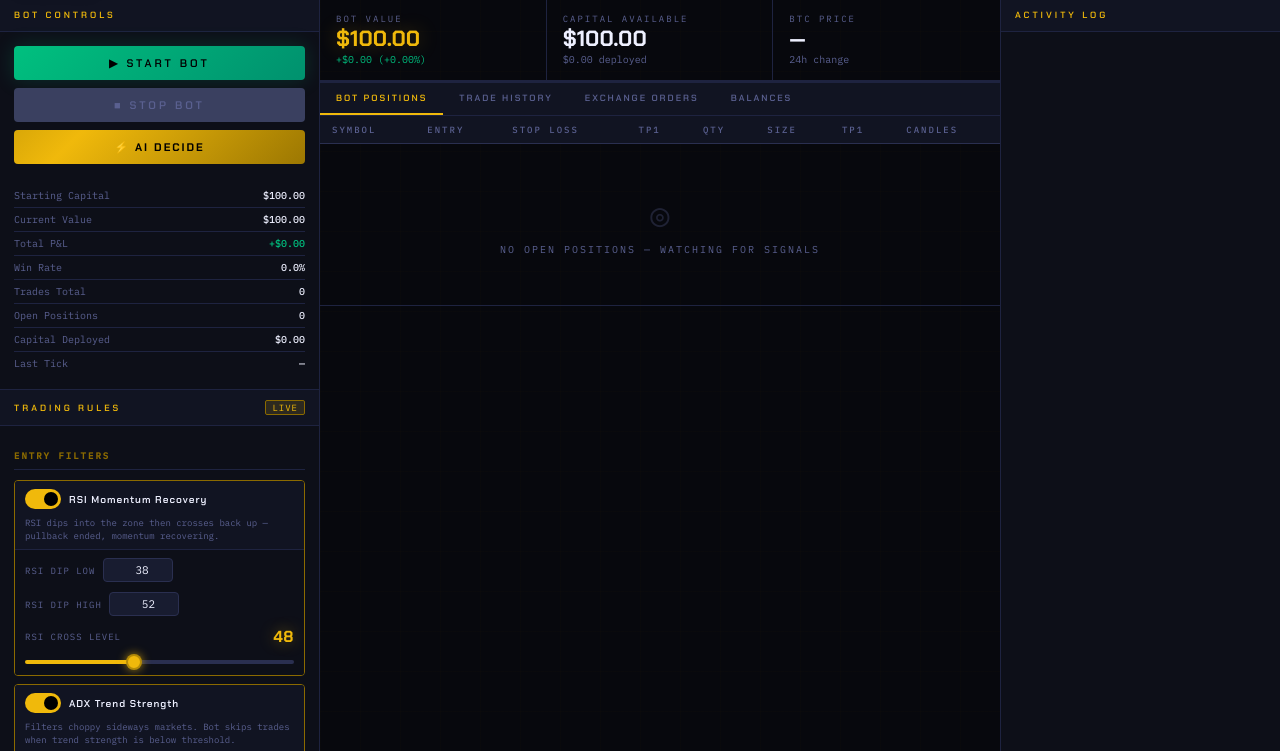
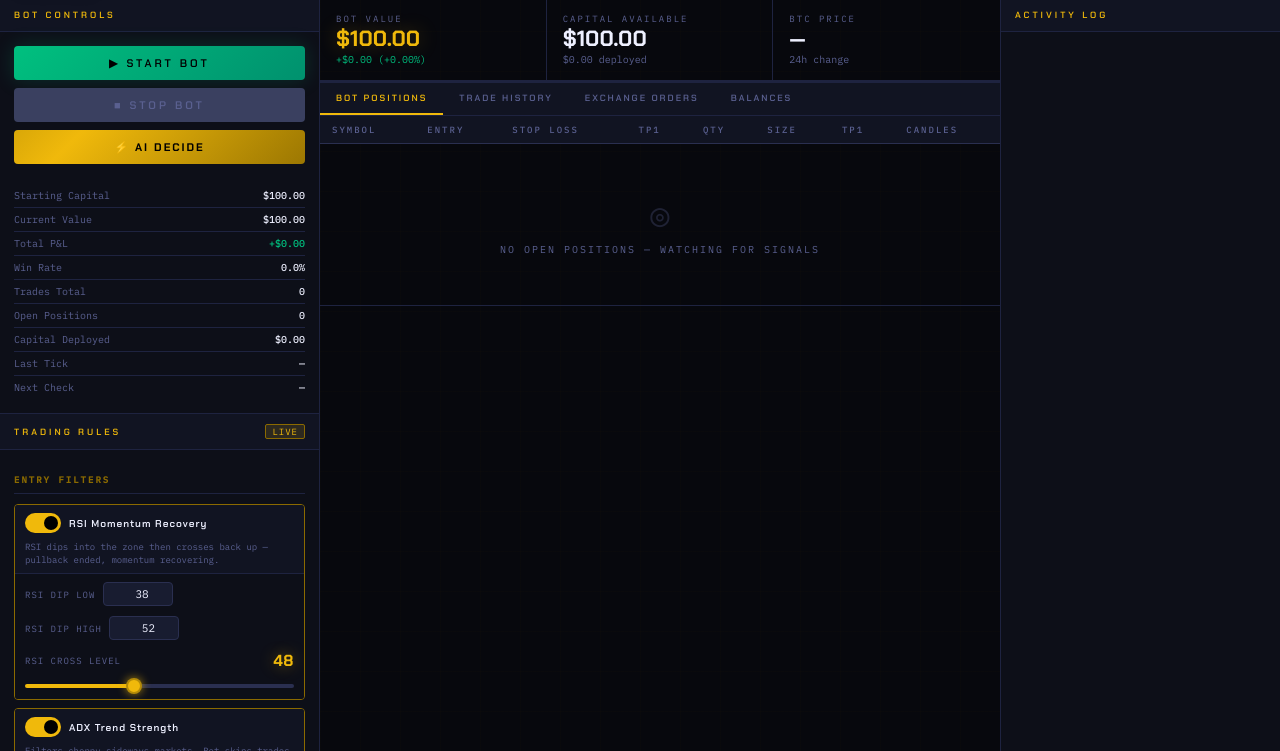
Before and after one commit to rgjhawkins/apex-trading-bot, a Flask app: page / in a window 1280 px wide. Shown: the part 49-800 px from the top of the page. Run offline with Flask 3, Linux system fonts and the light colour scheme; the visitor is signed in with stand-in values (Sample User, id 1); data that the repository does not hold is empty.

Commit message:
Add next signal check countdown to bot controls panel
- Track next_tick_at in engine stats (set before each sleep, cleared on stop)
- Display live MM:SS countdown in dashboard that turns gold in last 10 secs
- Fix activity log not refreshing immediately after saving rules

Co-Authored-By: Claude Sonnet 4.6 <noreply@anthropic.com>

```diff
--- a/src/bot/engine.py
+++ b/src/bot/engine.py
@@ -6,7 +6,7 @@ so changes in the dashboard take effect immediately.
 
 import threading
 import time
-from datetime import datetime, timezone
+from datetime import datetime, timedelta, timezone
 
 from src.bot.indicators import klines_to_df, compute_indicators, get_signal
 from src.bot.position_manager import PositionManager, MIN_NOTIONAL
@@ -42,6 +42,7 @@ class BotEngine:
             "pnl_today":    0.0,
             "started_at":   None,
             "last_tick":    None,
+            "next_tick_at": None,
         }
 
     # ── Public controls ────────────────────────────────────────────
@@ -64,7 +65,8 @@ class BotEngine:
         if not self.running:
             return False
         self.running = False
-        self.stats["started_at"] = None
+        self.stats["started_at"]   = None
+        self.stats["next_tick_at"] = None
         self._log("INFO", "Bot stopped by user")
         return True
 
@@ -107,7 +109,9 @@ class BotEngine:
             except Exception as e:
                 self._log("ERROR", f"Loop error: {e}")
 
-            time.sleep(INTERVAL_SLEEP.get(rules.get("interval", "1h"), 60))
+            sleep_s = INTERVAL_SLEEP.get(rules.get("interval", "1h"), 60)
+            self.stats["next_tick_at"] = (datetime.utcnow() + timedelta(seconds=sleep_s)).isoformat()
+            time.sleep(sleep_s)
 
     # ── Per-pair processing ────────────────────────────────────────
 
--- a/templates/index.html
+++ b/templates/index.html
@@ -1025,6 +1025,10 @@
             <span class="bot-stat-label">Last Tick</span>
             <span class="bot-stat-val" id="stat-tick">—</span>
           </div>
+          <div class="bot-stat-row">
+            <span class="bot-stat-label">Next Check</span>
+            <span class="bot-stat-val" id="stat-next-tick" style="font-variant-numeric:tabular-nums">—</span>
+          </div>
         </div>
       </div>
     </div>
@@ -1591,6 +1595,7 @@
 const state = {
   connected: false,
   botRunning: false,
+  nextTickAt: null,
   activeTab: 'orders',
   portfolio: null,
   tickers: [],
@@ -1599,11 +1604,29 @@ const state = {
   balances: [],
 };
 
-// ── Clock ──────────────────────────────────────────────────────────
+// ── Clock + next-tick countdown ────────────────────────────────────
 function updateClock() {
   const now = new Date();
   document.getElementById('clock').textContent =
     now.toUTCString().split(' ')[4] + ' UTC';
+
+  const el = document.getElementById('stat-next-tick');
+  if (!el) return;
+  if (!state.botRunning || !state.nextTickAt) {
+    el.textContent = '—';
+    el.style.color = '';
+    return;
+  }
+  const secsLeft = Math.round((new Date(state.nextTickAt + 'Z') - now) / 1000);
+  if (secsLeft <= 0) {
+    el.textContent = 'checking…';
+    el.style.color = 'var(--gold)';
+  } else {
+    const m = String(Math.floor(secsLeft / 60)).padStart(2, '0');
+    const s = String(secsLeft % 60).padStart(2, '0');
+    el.textContent = `${m}:${s}`;
+    el.style.color = secsLeft <= 10 ? 'var(--gold)' : '';
+  }
 }
 setInterval(updateClock, 1000);
 updateClock();
@@ -1682,8 +1705,9 @@ async function pollStatus() {
     const r = await fetch('/api/status');
     const d = await r.json();
 
-    state.connected = d.connected;
+    state.connected  = d.connected;
     state.botRunning = d.bot?.running || false;
+    state.nextTickAt = d.bot?.next_tick_at || null;
 
     // Connection badge
     const cs = document.getElementById('conn-status');
@@ -2063,6 +2087,7 @@ async function saveRules() {
   try {
     await fetch('/api/rules', { method: 'POST', headers: { 'Content-Type': 'application/json' }, body: JSON.stringify(rules) });
     showToast('Rules saved');
+    pollLog();
     pollTickers();
     pollOrders();
   } catch(e) { showToast('Save failed'); }
```
